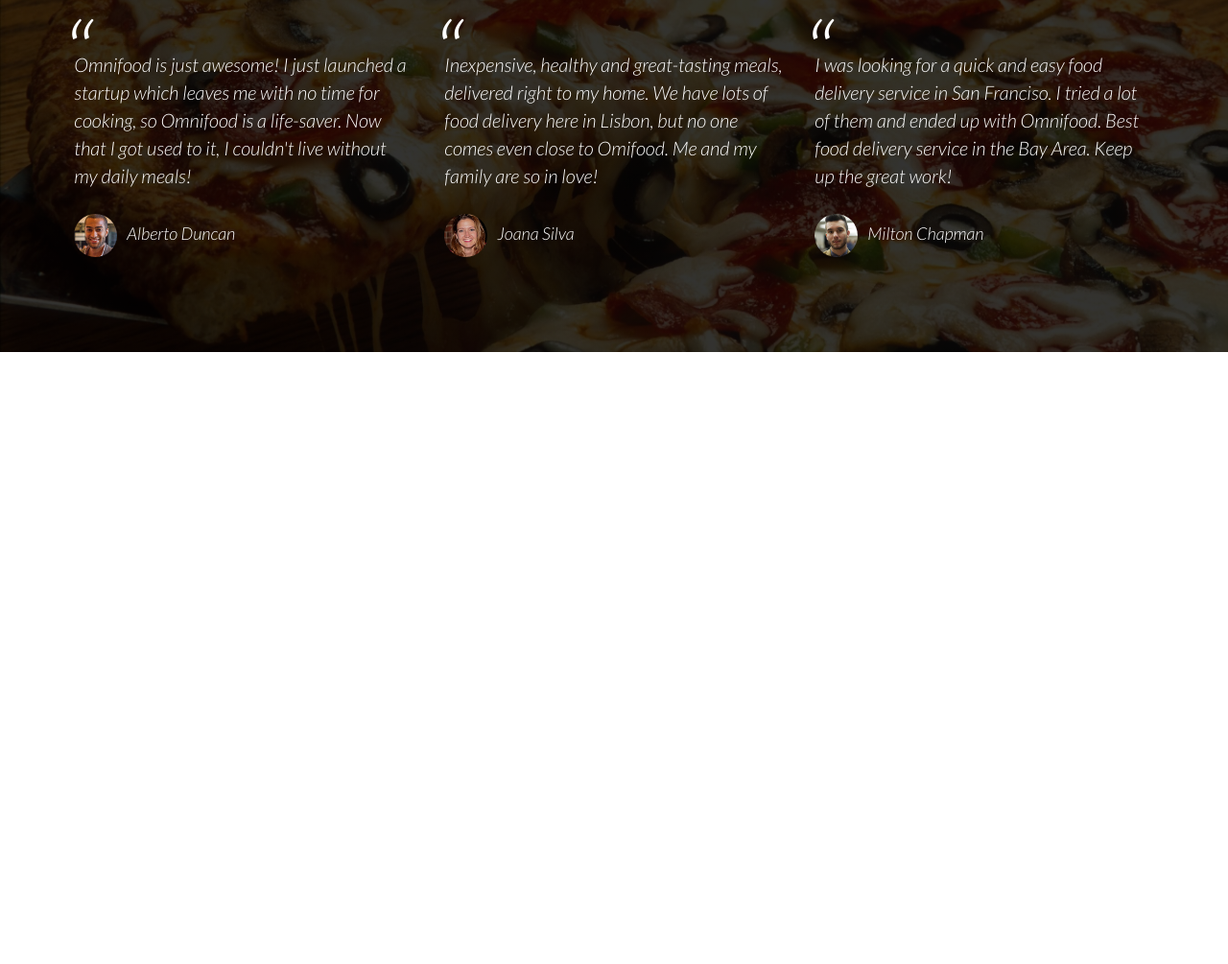
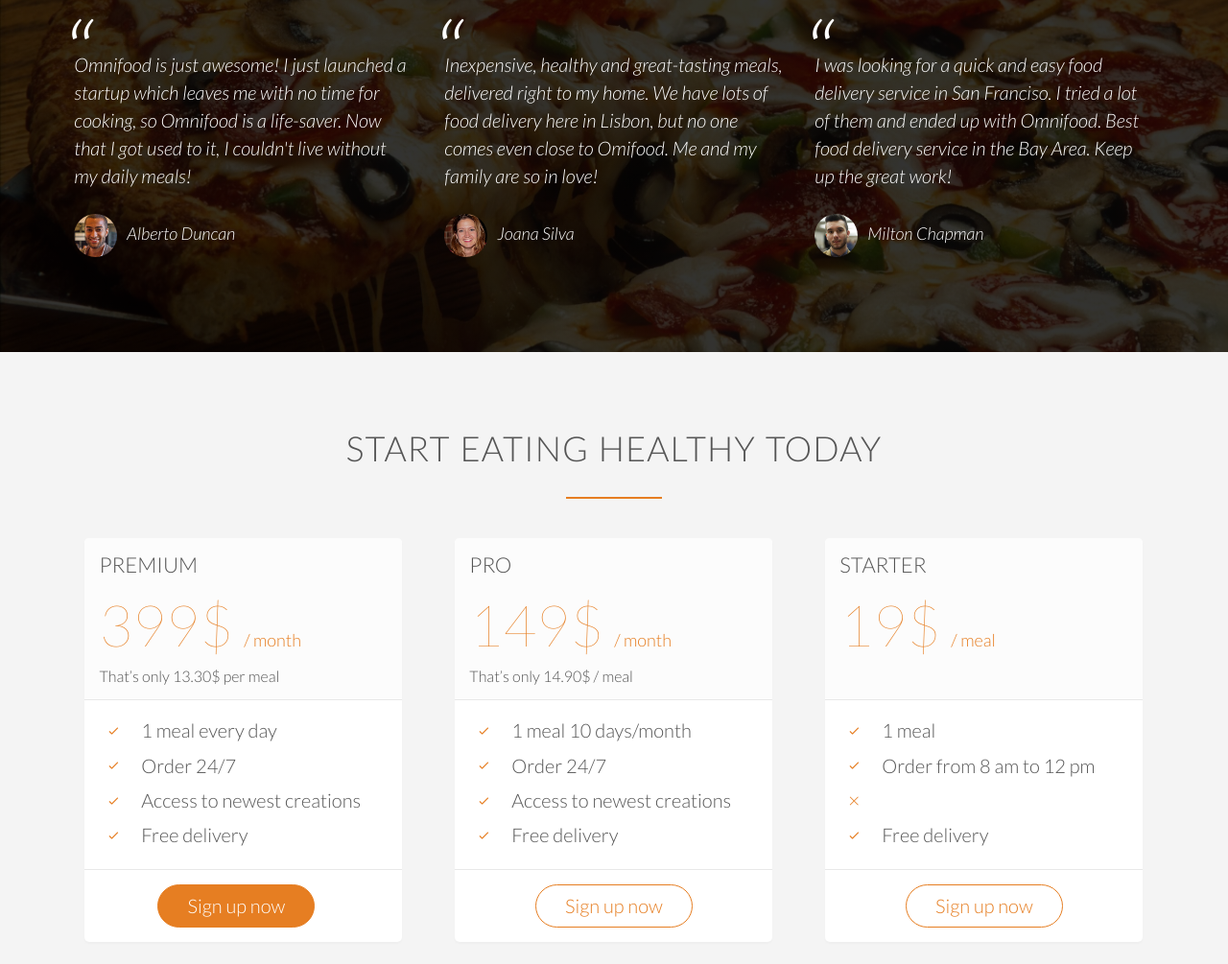
Before and after one commit to loic-ll/udemy-webdesign-course, a website: page omnifood/index.html in a window 1280 px wide. Shown: the part 3543-4548 px from the top of the page at 96% size. Before the commit the page ends 3910 px from the top, so only its background shows below. Drawn offline with Linux system fonts and the light colour scheme; files whose address does not match are found by name.

Commit message:
Add section Plans

```diff
--- a/omnifood/index.html
+++ b/omnifood/index.html
@@ -251,5 +251,100 @@
       </div>
     </section>
 
+    <section class="section-plans">
+      <div class="row">
+        <h2>Start eating healthy today</h2>
+      </div>
+
+      <div class="row">
+        <div class="col span-1-of-3">
+          <div class="plan-box">
+            <div>
+              <h3>Premium</h3>
+              <p class="plan-price">399$ <span>/ month</span></p>
+              <p class="plan-price-meal">That’s only 13.30$ per meal</p>
+            </div>
+            <div>
+              <ul>
+                <li>
+                  <i class="ion-ios-checkmark-empty icon-small"></i>
+                  1 meal every day</li>
+                <li>
+                  <i class="ion-ios-checkmark-empty icon-small"></i>
+                  Order 24/7</li>
+                <li>
+                  <i class="ion-ios-checkmark-empty icon-small"></i>
+                  Access to newest creations</li>
+                <li>
+                  <i class="ion-ios-checkmark-empty icon-small"></i>
+                  Free delivery</li>
+              </ul>
+            </div>
+            <div>
+              <a class="btn btn-full" href="#">Sign up now</a>
+            </div>
+          </div>
+        </div>
+
+        <div class="col span-1-of-3">
+          <div class="plan-box">
+            <div>
+              <h3>Pro</h3>
+              <p class="plan-price">149$ <span>/ month</span></p>
+              <p class="plan-price-meal">That’s only 14.90$ / meal</p>
+            </div>
+            <div>
+              <ul>
+                <li>
+                  <i class="ion-ios-checkmark-empty icon-small"></i>
+                  1 meal 10 days/month</li>
+                <li>
+                  <i class="ion-ios-checkmark-empty icon-small"></i>
+                  Order 24/7</li>
+                <li>
+                  <i class="ion-ios-checkmark-empty icon-small"></i>
+                  Access to newest creations</li>
+                <li>
+                  <i class="ion-ios-checkmark-empty icon-small"></i>
+                  Free delivery</li>
+              </ul>
+            </div>
+            <div>
+              <a class="btn btn-ghost" href="#">Sign up now</a>
+            </div>
+          </div>
+        </div>
+
+        <div class="col span-1-of-3">
+          <div class="plan-box">
+            <div>
+              <h3>Starter</h3>
+              <p class="plan-price">19$ <span>/ meal</span></p>
+              <p class="plan-price-meal">&nbsp;</p>
+            </div>
+            <div>
+              <ul>
+                <li>
+                  <i class="ion-ios-checkmark-empty icon-small"></i>
+                  1 meal</li>
+                <li>
+                  <i class="ion-ios-checkmark-empty icon-small"></i>
+                  Order from 8 am to 12 pm</li>
+                <li>
+                  <i class="ion-ios-close-empty icon-small"></i>
+                </li>
+                <li>
+                  <i class="ion-ios-checkmark-empty icon-small"></i>
+                  Free delivery</li>
+              </ul>
+            </div>
+            <div>
+              <a class="btn btn-ghost" href="#">Sign up now</a>
+            </div>
+          </div>
+        </div>
+      </div>
+    </section>
+
   </body>
 </html>
--- a/omnifood/resources/css/styles.css
+++ b/omnifood/resources/css/styles.css
@@ -420,3 +420,59 @@
   margin-right: 10px;
   vertical-align: middle;
 }
+
+/* ======================== */
+/* SECTION PLANS
+/* ======================== */
+
+.section-plans {
+  background-color: #f4f4f4;
+}
+
+.plan-box {
+  background-color: #fff;
+  border-radius: 5px;
+  box-shadow: 0 2px 2px #efefef;
+  margin-left: 5%;
+  width: 90%;
+}
+
+.plan-box div {
+  border-bottom: 1px solid #e8e8e8;
+  padding: 15px;
+}
+
+.plan-box div:first-child {
+  background-color: #fcfcfc;
+  border-top-left-radius: 5px;
+  border-top-right-radius: 5px;
+}
+
+.plan-box div:last-child {
+  border: 0;
+  text-align: center;
+}
+
+.plan-box ul {
+  list-style: none;
+}
+
+.plan-box ul li {
+  padding: 5px 0;
+}
+
+.plan-price {
+  color: #e67e22;
+  font-size: 300%;
+  font-weight: 100;
+  margin-bottom: 10px;
+}
+
+.plan-price span {
+  font-size: 30%;
+  font-weight: 300;
+}
+
+.plan-price-meal {
+  font-size: 80%;
+}
```
